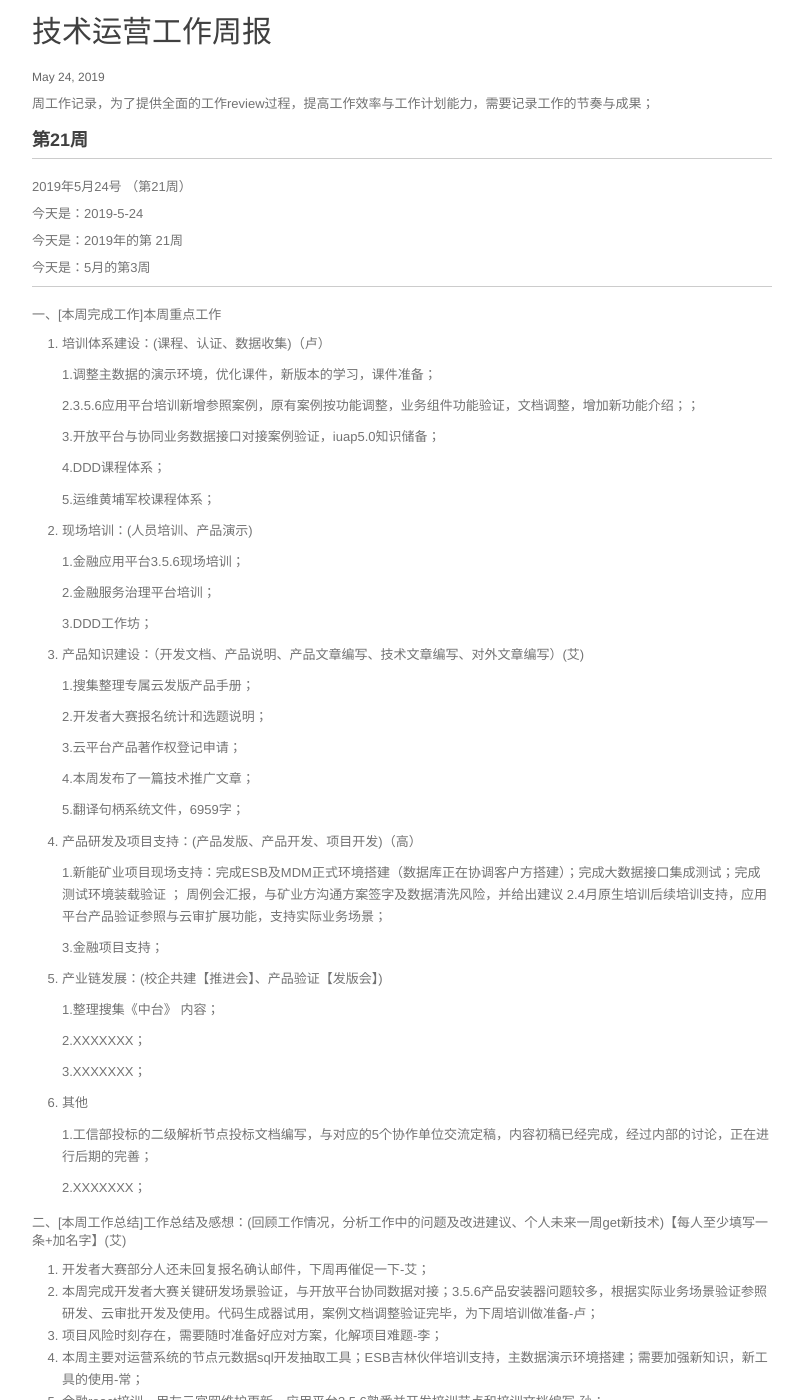
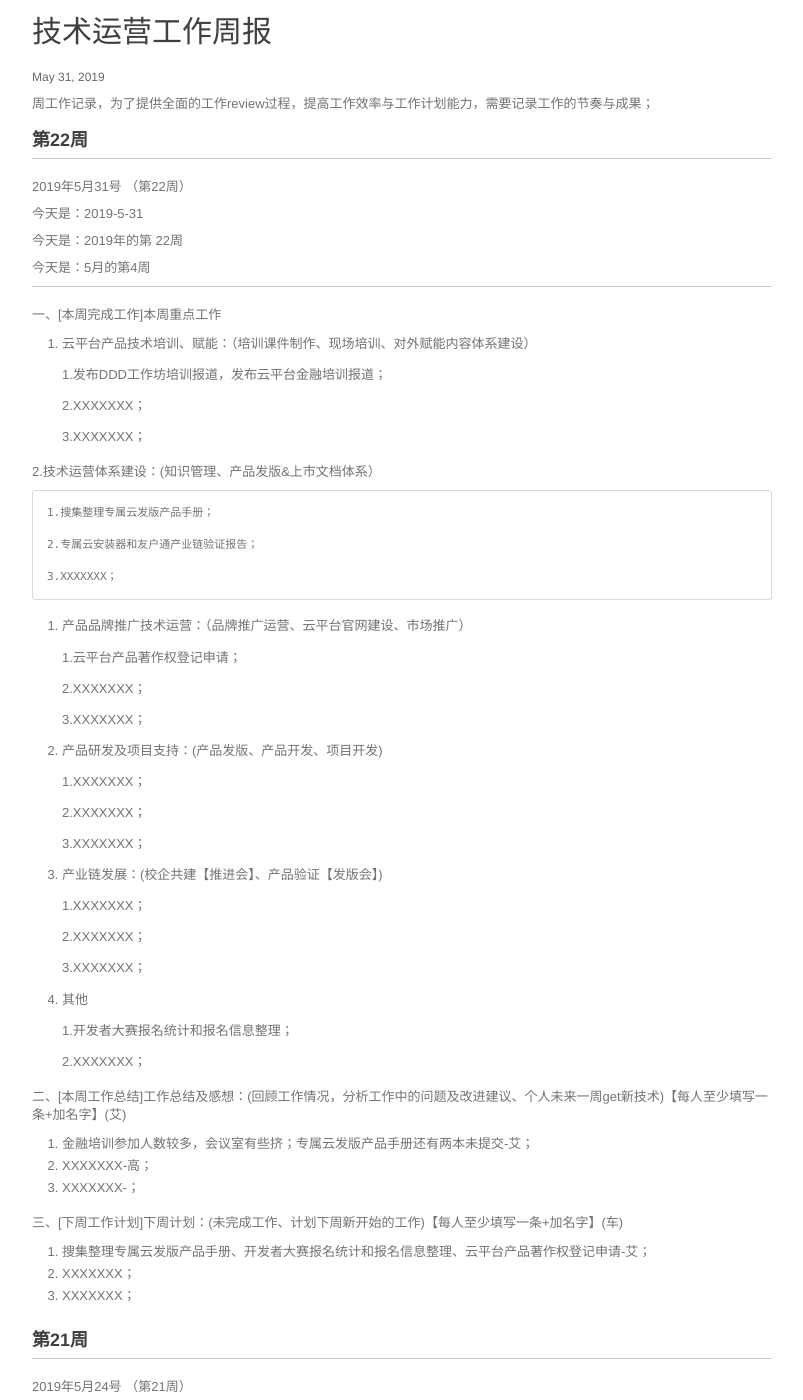
Before and after one commit to walllFlower/blog, a Jekyll site: the page built from _posts/2018-07-17-day_report_cxz.md, in a window 1280 px wide and 1400 px high, scrolled down 203 px. Shown: the whole window, without its empty margins (238-1041 px from the left). Built offline with Jekyll 4.4.1, drawn with Linux system fonts in a browser that asks for light colours; comment, search, counter and statistics services are not loaded.

Commit message:
Update 2018-07-17-day_report_cxz.md

```diff
--- a/_posts/2018-07-17-day_report_cxz.md
+++ b/_posts/2018-07-17-day_report_cxz.md
@@ -1,11 +1,87 @@
 ---
 layout: post
 title:  "技术运营工作周报"
-date:   2019-5-24 14:57:32
+date:   2019-5-31 14:57:32
 categories: 技术运营工作周报
 ---
 
 周工作记录，为了提供全面的工作review过程，提高工作效率与工作计划能力，需要记录工作的节奏与成果；
+
+###  第22周
+
+***
+
+2019年5月31号 （第22周）
+
+今天是：2019-5-31
+
+今天是：2019年的第 22周
+
+今天是：5月的第4周
+
+***
+
+一、[本周完成工作]本周重点工作
+
+1. 云平台产品技术培训、赋能：（培训课件制作、现场培训、对外赋能内容体系建设）
+
+    1.发布DDD工作坊培训报道，发布云平台金融培训报道；
+
+    2.XXXXXXX；
+
+    3.XXXXXXX；
+
+2.技术运营体系建设：(知识管理、产品发版&上市文档体系）
+
+    1.搜集整理专属云发版产品手册；
+
+    2.专属云安装器和友户通产业链验证报告；
+
+    3.XXXXXXX；
+
+3. 产品品牌推广技术运营：（品牌推广运营、云平台官网建设、市场推广）
+
+    1.云平台产品著作权登记申请；
+
+    2.XXXXXXX；
+
+    3.XXXXXXX；
+
+4. 产品研发及项目支持：(产品发版、产品开发、项目开发)
+
+    1.XXXXXXX；
+
+    2.XXXXXXX；
+
+    3.XXXXXXX；
+
+5. 产业链发展：(校企共建【推进会】、产品验证【发版会】)
+
+    1.XXXXXXX；
+
+    2.XXXXXXX；
+
+    3.XXXXXXX；
+
+6. 其他
+
+    1.开发者大赛报名统计和报名信息整理；
+
+    2.XXXXXXX；
+
+二、[本周工作总结]工作总结及感想：(回顾工作情况，分析工作中的问题及改进建议、个人未来一周get新技术)【每人至少填写一条+加名字】(艾)
+
+1. 金融培训参加人数较多，会议室有些挤；专属云发版产品手册还有两本未提交-艾；
+2. XXXXXXX-高；
+3. XXXXXXX-；
+
+三、[下周工作计划]下周计划：(未完成工作、计划下周新开始的工作)【每人至少填写一条+加名字】(车)
+
+1. 搜集整理专属云发版产品手册、开发者大赛报名统计和报名信息整理、云平台产品著作权登记申请-艾；
+2. XXXXXXX；
+3. XXXXXXX；
+
+
 
 ###  第21周
 
```
